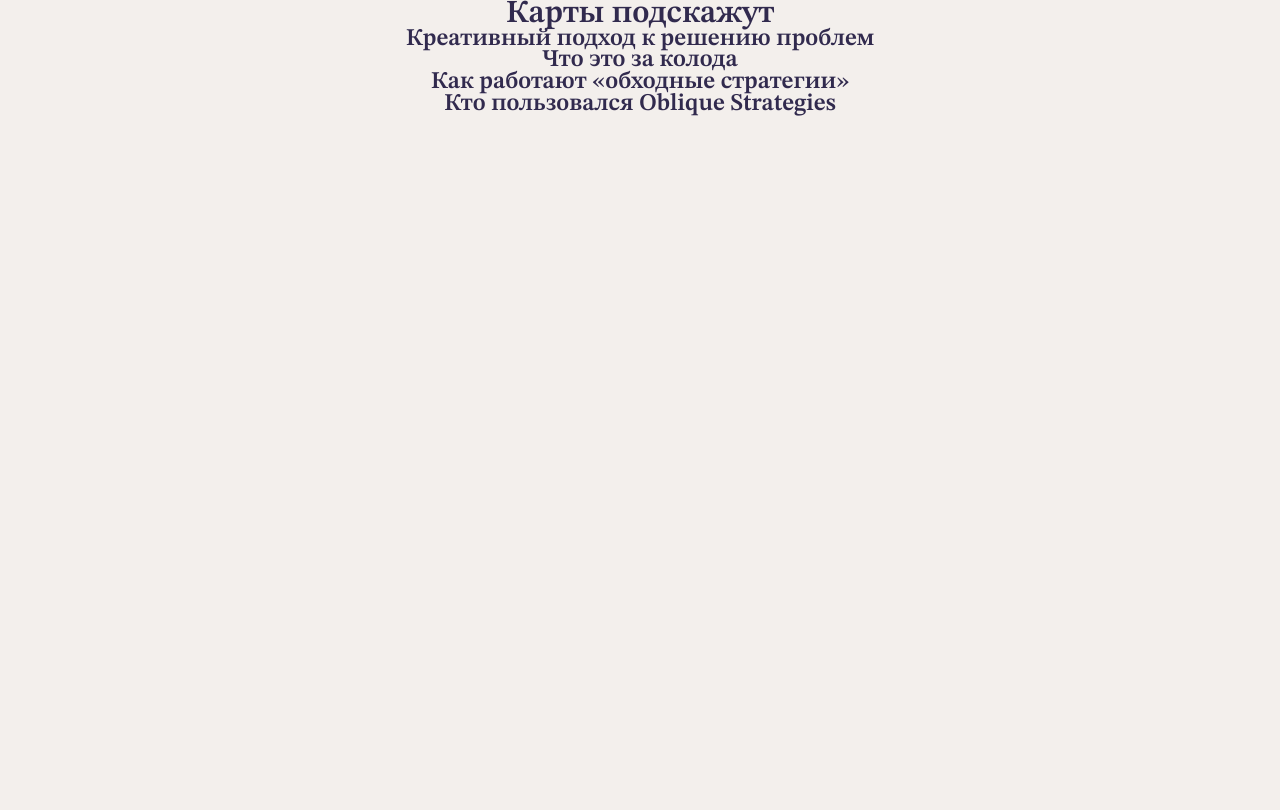
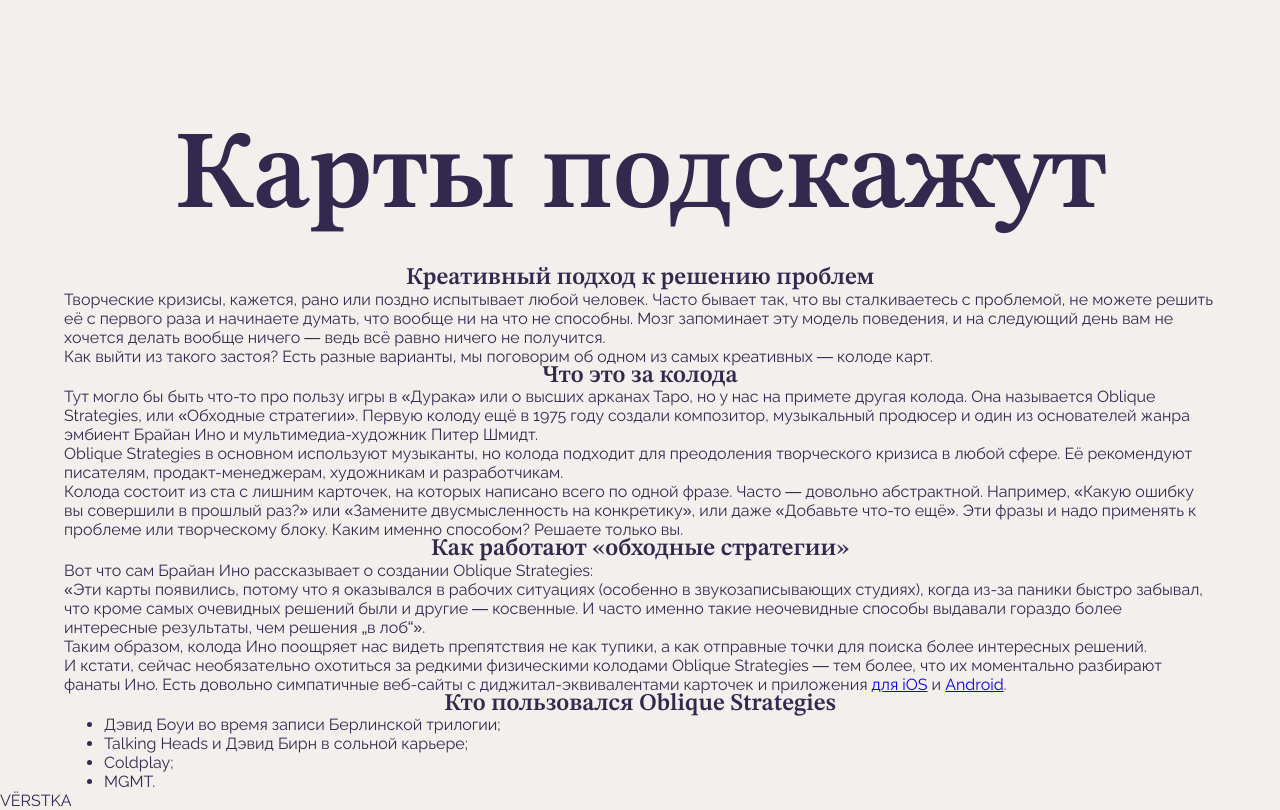
Before and after one commit to nate-him/karty-podskazhut-main, a plain HTML site: page index.html in a window 1280 px wide. Drawn offline with Linux system fonts and the light colour scheme.

Commit message:
еще немного

```diff
--- a/index.html
+++ b/index.html
@@ -13,15 +13,43 @@
   </head>
   <body class="page theme_dark">
     <header class="header">
-      <h1 class="heading content-section">Карты подскажут</h1>
+      <h1 class="heading content-section header__tittle">Карты подскажут</h1>
     </header>
     <main class="content content-section">
-      <h2 class="heading">Креативный подход к решению проблем</h2>
-      <h2 class="heading">Что это за колода</h2>
-      <h2 class="heading">Как работают «обходные стратегии»</h2>
-      <h2 class="heading">Кто пользовался Oblique Strategies</h2>
+      <h2 class="heading .content__title">Креативный подход к решению проблем</h2>
+      <div class="content__text-block">
+        <p class="content__paragraph">Творческие кризисы, кажется, рано или поздно испытывает любой человек. Часто бывает так, что вы сталкиваетесь с проблемой, не можете решить её с первого раза и начинаете думать, что вообще ни на что не способны. Мозг запоминает эту модель поведения, и на следующий день вам не хочется делать вообще ничего — ведь всё равно ничего не получится.</p>
+        <p class="content__paragraph">Как выйти из такого застоя? Есть разные варианты, мы поговорим об одном из самых креативных — колоде карт.</p>
+      </div>
+
+      <h2 class="heading .content__title">Что это за колода</h2>
+      <div class="content__text-block">
+        <p class="content__paragraph">Тут могло бы быть что-то про пользу игры в «Дурака» или о высших арканах Таро, но у нас на примете другая колода. Она называется Oblique Strategies, или «Обходные стратегии». Первую колоду ещё в 1975 году создали композитор, музыкальный продюсер и один из основателей жанра эмбиент Брайан Ино и мультимедиа-художник Питер Шмидт.</p>
+
+        <p class="content__paragraph">Oblique Strategies в основном используют музыканты, но колода подходит для преодоления творческого кризиса в любой сфере. Её рекомендуют писателям, продакт-менеджерам, художникам и разработчикам.</p>
+        <p class="content__paragraph">Колода состоит из ста с лишним карточек, на которых написано всего по одной фразе. Часто — довольно абстрактной. Например, «Какую ошибку вы совершили в прошлый раз?» или «Замените двусмысленность на конкретику», или даже «Добавьте что-то ещё». Эти фразы и надо применять к проблеме или творческому блоку. Каким именно способом? Решаете только вы.</p>
+      </div>
+
+      <h2 class="heading .content__title">Как работают «обходные стратегии»</h2>
+      <div class="content__text-block">
+        <p class="content__paragraph">Вот что сам Брайан Ино рассказывает о создании Oblique Strategies:</p>
+        <p class="content__paragraph">«Эти карты появились, потому что я оказывался в рабочих ситуациях (особенно в звукозаписывающих студиях), когда из-за паники быстро забывал, что кроме самых очевидных решений были и другие — косвенные. И часто именно такие неочевидные способы выдавали гораздо более интересные результаты, чем решения „в лоб“».</p>
+        <p class="content__paragraph">Таким образом, колода Ино поощряет нас видеть препятствия не как тупики, а как отправные точки для поиска более интересных решений.</p>
+        <p class="content__paragraph">И кстати, сейчас необязательно охотиться за редкими физическими колодами Oblique Strategies — тем более, что их моментально разбирают фанаты Ино. Есть довольно симпатичные веб-сайты с диджитал-эквивалентами карточек и приложения
+          <a href="https://apps.apple.com/us/app/oblique-strategies-se/id1104927011" target="_blank">для iOS</a>
+          и
+          <a href="https://play.google.com/store/apps/details?id=com.monoloco.obliquestrategies&hl=en_US&gl=US&pli=1" target="_blank">Android</a>.</p>
+      </div>
+
+      <h2 class="heading .content__title">Кто пользовался Oblique Strategies</h2>
+      <ul>
+        <li>Дэвид Боуи во время записи Берлинской трилогии;</li>
+        <li>Talking Heads и Дэвид Бирн в сольной карьере;</li>
+        <li>Coldplay;</li>
+        <li>MGMT.</li>
+      </ul>
     </main>
-    <footer class="footer"></footer>
+    <footer class="footer">VЁRSTKA</footer>
 
     <!-- Раскомментируйте строчку ниже, когда вёрстка будет готова. Если вы назвали все классы. как нужно, переключатель темы будет работать -->
     <!-- <script src="./scripts/theme-changer.js"></script> -->
--- a/styles/style.css
+++ b/styles/style.css
@@ -1,15 +1,15 @@
-*,
-*::before,
-*::after {
-  box-sizing: border-box;
-}
-
 :root{
   --bg-color: #F3EFEC;;
   --text-color: #312A4E;;
   --accent-color: #FFAB6B;
   --main-font: "Raleway";
   --accent-font: "STIX Two Text";
+}
+
+*,
+*::before,
+*::after {
+  box-sizing: border-box;
 }
 
 .page {
@@ -33,13 +33,38 @@ figure {
 }
 
 .heading {
-  font-family: var(--accent-font), sans-serif;
+  font-family: var(--accent-font), serif;
   line-height: 90%;
   text-align: center;
   font-weight: 600;
 }
 
+.header{
+  padding-top: 10%;
+}
+
+.header__tittle {
+  font-size: clamp(3.75rem, 2.5rem + 5.5556vw, 7.5rem);
+  margin-block-end: 40px;
+}
+
 .content-section {
-  padding-left: 5vi;
-  padding-right: 5vi;
+  padding: 0 5vi;
 }
+
+.content-title {
+  font-size: 30px;
+  margin: 7% 0 2.5%;
+}
+
+.content_text-block {
+  font-size: 18px;
+}
+
+.content_text-block .content__paragraph:not(:last-of-type) {
+  margin-block-end: 1.5em;
+}
+
+.content_text-block a{
+  color: inherit;
+}
```
